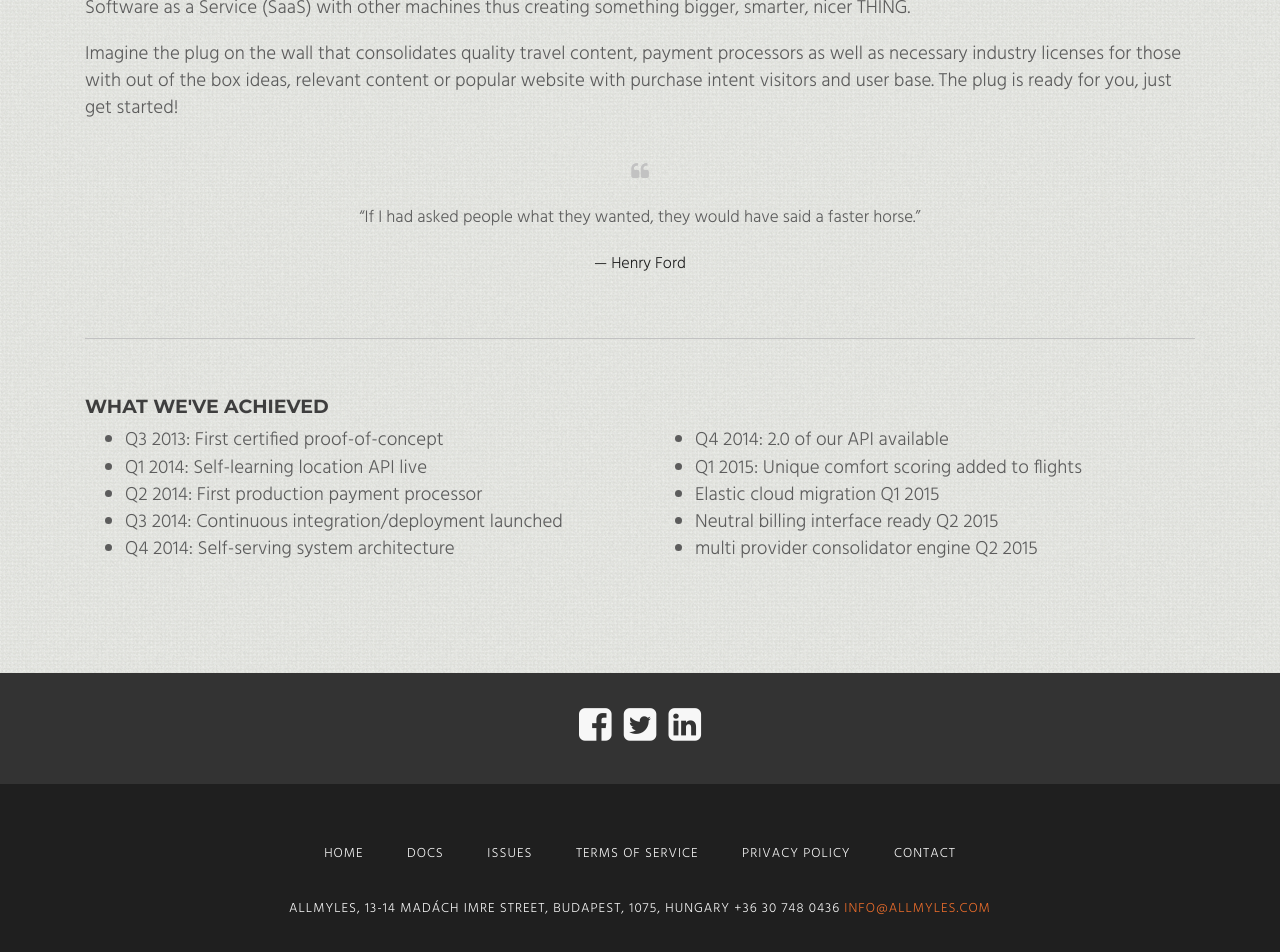
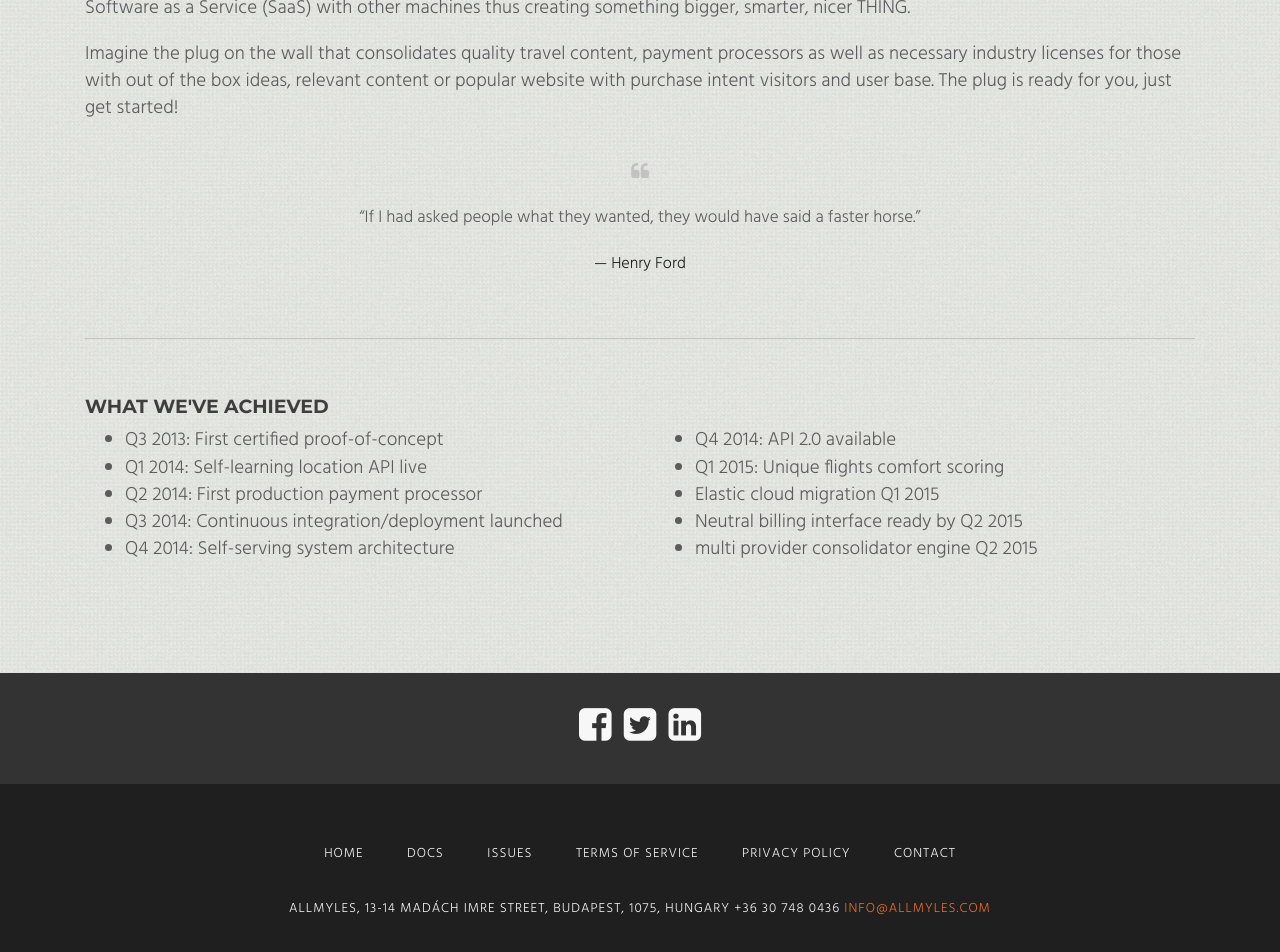
Before and after one commit to balazsszilardtoth/allmyles.github.io, a Jekyll site: the page built from what_we_do.html, in a window 1280 px wide. Shown: the part 1208-2160 px from the top of the page. Built offline with Jekyll 4.4.1, drawn with Linux system fonts in a browser that asks for light colours; nearby versions of some CDN libraries.

Commit message:
correct context - comfort score

```diff
--- a/what_we_do.html
+++ b/what_we_do.html
@@ -45,10 +45,10 @@ title: What We Do - Allmyles
 					</div>
 					<div class="col-md-6">
 						<ul>
-							<li>Q4 2014: 2.0 of our API available</li>
-							<li>Q1 2015: Unique comfort scoring added to flights</li>
+							<li>Q4 2014: API 2.0 available</li>
+							<li>Q1 2015: Unique flights comfort scoring</li>
 							<li>Elastic cloud migration Q1 2015</li>
-							<li>Neutral billing interface ready Q2 2015</li>
+							<li>Neutral billing interface ready by Q2 2015</li>
 							<li>multi provider consolidator engine Q2 2015</li>
 						</ul>
 					</div>
```
